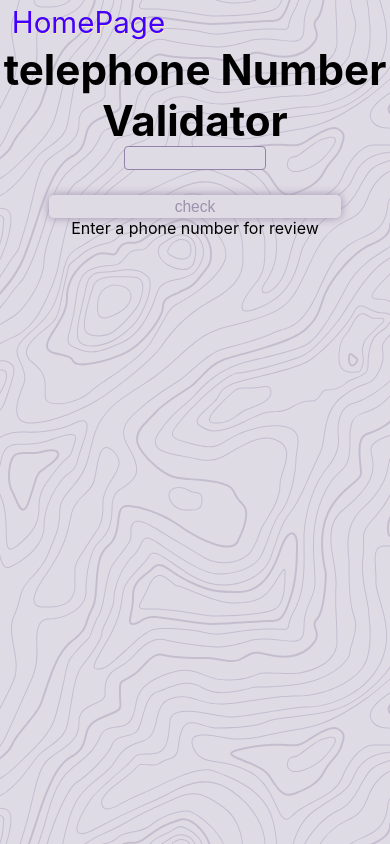
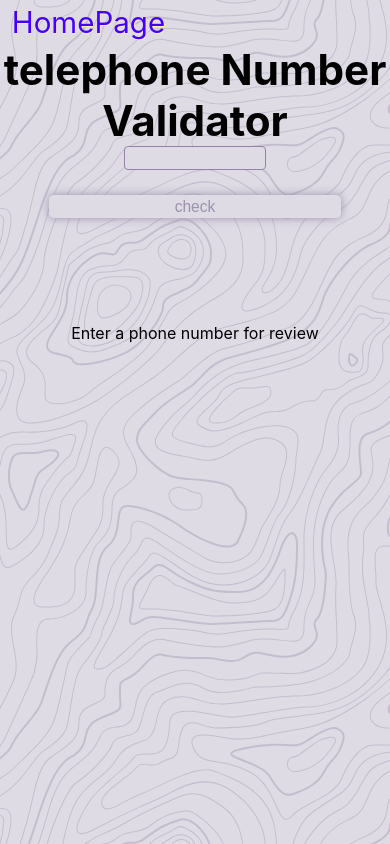
Before and after one commit to yitzhak-bloy/The-final-project-of-algorithm-and-data-structures-In-freeCodeCamp, a React (Create React App) app: page /TelephoneNumberValidator in a window 390 px wide. Built offline with nearby package versions, Linux system fonts and the light colour scheme.

Commit message:
Improving the "Telephone Number Validator" component design

```diff
--- /dev/null
+++ b/src/Components/TelephoneNumberValidator/TelephoneNumberValidator.css
@@ -0,0 +1,5 @@
+.telephoneNumberValidator {
+    width: 100%;
+    display: grid;
+    grid-template-rows: 0fr 0.5fr 0.2fr 1.5fr 1.5fr;
+}
--- a/src/Components/TelephoneNumberValidator/TelephoneNumberValidator.jsx
+++ b/src/Components/TelephoneNumberValidator/TelephoneNumberValidator.jsx
@@ -2,6 +2,7 @@
 import { Link } from 'react-router-dom';
 import InputBox from '../inputBox/InputBox';
 import Button from '../button/button';
+import './TelephoneNumberValidator.css';
 
 class  TelephoneNumberValidator extends Component {
   constructor() {
```
